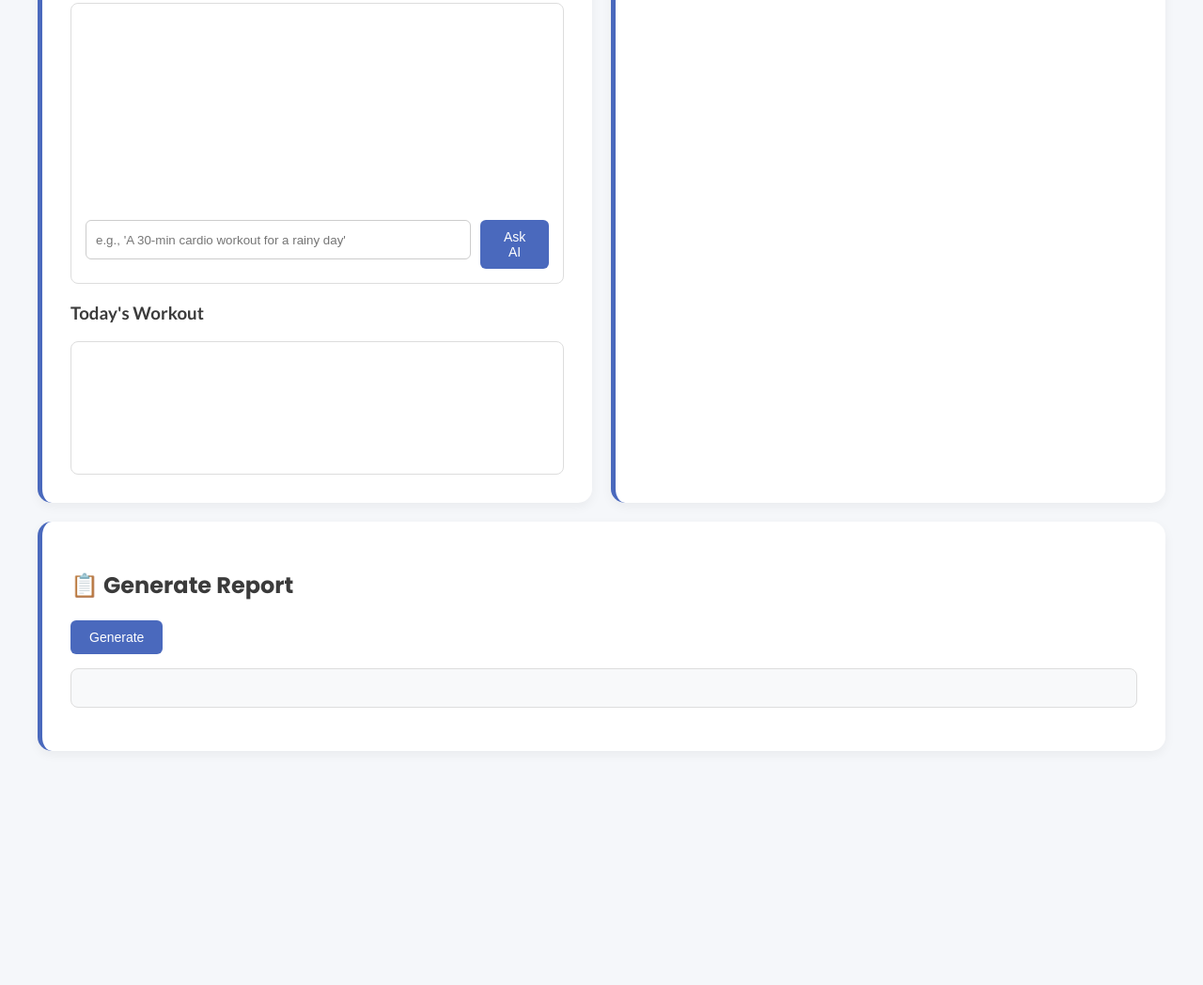
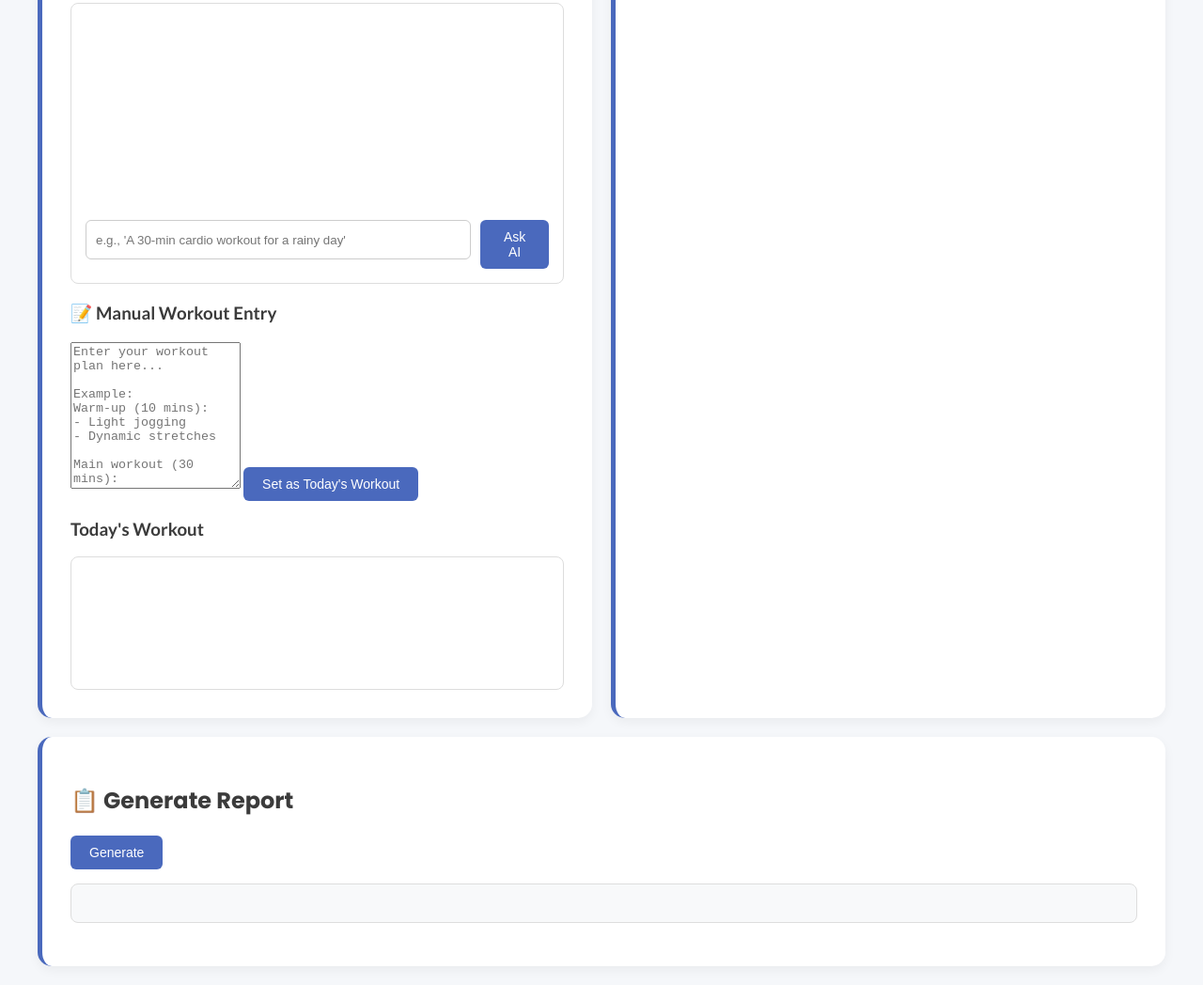
Before and after one commit to ColorblindGuy/pt-management-app, a plain HTML site: page index.html in a window 1280 px wide. Shown: the part 1034-2082 px from the top of the page at 94% size. Before the commit the page ends 1853 px from the top, so only its background shows below. Drawn offline with Linux system fonts and the light colour scheme; no server answers.

Commit message:
Update index.html

```diff
--- a/index.html
+++ b/index.html
@@ -68,6 +68,11 @@
                         <button class="btn" id="sendPromptBtn">Ask AI</button>
                     </div>
                 </div>
+                <h3>📝 Manual Workout Entry</h3>
+                <div class="manual-workout-container">
+                    <textarea id="manualWorkoutInput" placeholder="Enter your workout plan here...&#10;&#10;Example:&#10;Warm-up (10 mins):&#10;- Light jogging&#10;- Dynamic stretches&#10;&#10;Main workout (30 mins):&#10;- 3 sets of 20 push-ups&#10;- 3 sets of 15 squats&#10;- 2 sets of 1-minute planks" rows="10"></textarea>
+                    <button class="btn" id="setManualWorkoutBtn">Set as Today's Workout</button>
+                </div>
                 <h3>Today's Workout</h3>
                 <div id="workoutContent" class="workout-display"></div>
             </div>
```
